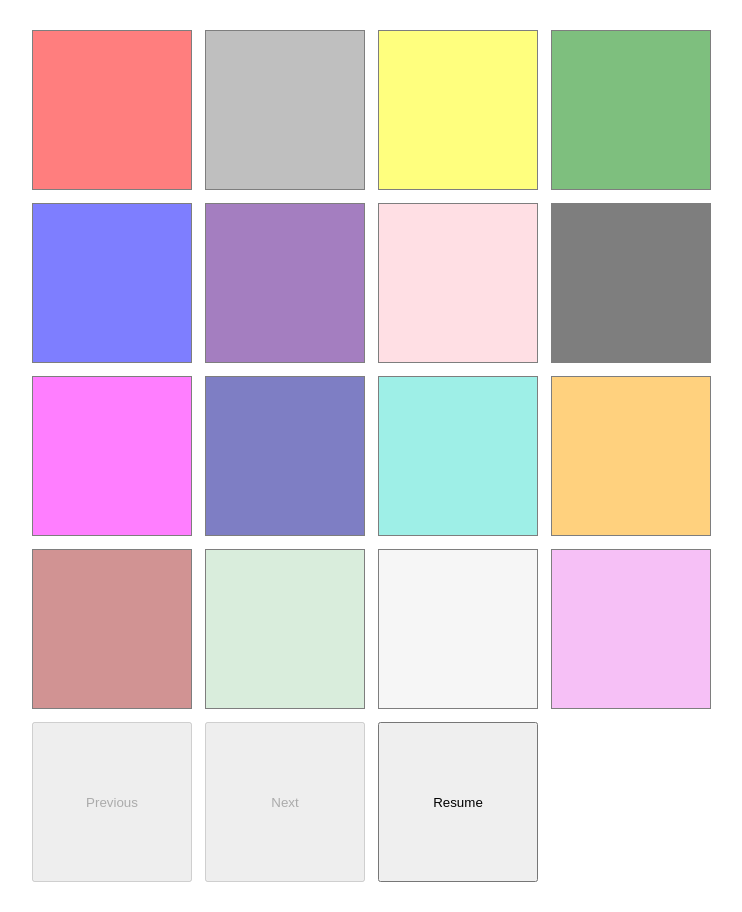
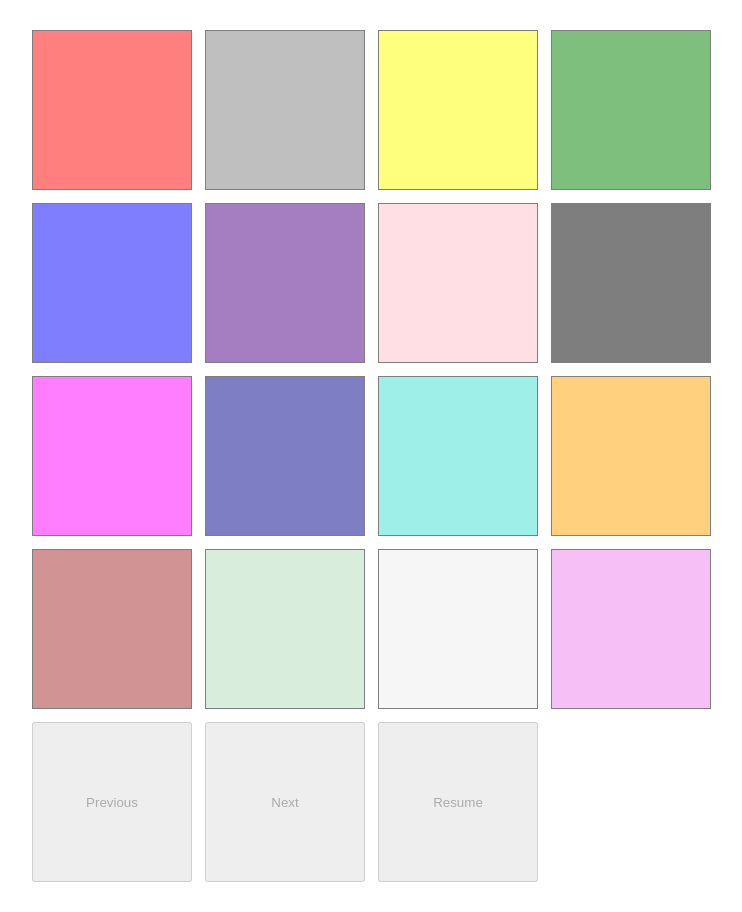
Before and after one commit to mayiPalacios/tiktaktoe-game, a React (Vite) app: page /TimeMachine in a window 1280 px wide. Shown: the whole page, without its empty margins (136-878 px from the left). Built offline with nearby package versions, Linux system fonts and the light colour scheme.

Commit message:
add resume btn

```diff
--- a/src/components/blocks/squareColor.tsx
+++ b/src/components/blocks/squareColor.tsx
@@ -37,9 +37,7 @@ const SquareColor = () => {
   const [state, dispatch] = useReducer(reducer, initialState);
 
   const previousCurrent = useTimeMachine<number>(currentDivIndex);
-  console.log(...previousCurrent.previousvalue);
-  console.log(previousCurrent.getPreviousValue() + " cool");
-
+  console.log(previousCurrent.getPreviousValue() + " getpre");
   const handleDivClick = (index: number) => {
     setCurrentDivIndex(index);
     dispatch({ type: "current", onload: { current: index } });
@@ -65,6 +63,11 @@ const SquareColor = () => {
       },
     });
     setAvailable(true);
+  }, [previousCurrent]);
+
+  const handleResumeClick = useCallback(() => {
+    dispatch({ type: "resume", onload: { current: currentDivIndex } });
+    setAvailable(false);
   }, [previousCurrent]);
 
   return (
@@ -96,7 +99,9 @@ const SquareColor = () => {
       >
         Next
       </button>
-      <button>Resume</button>
+      <button onClick={handleResumeClick} disabled={!available}>
+        Resume
+      </button>
     </div>
   );
 };
--- a/src/utils/reducer.tsx
+++ b/src/utils/reducer.tsx
@@ -28,6 +28,15 @@ function reducer(state: Istate, action: Action): Istate {
       };
     }
 
+    case "resume": {
+      return {
+        ...state,
+        current: action.onload.current,
+        previousBlock: [],
+        nextBlock: [],
+      };
+    }
+
     case "current": {
       return { ...state, current: action.onload.current };
     }
```
